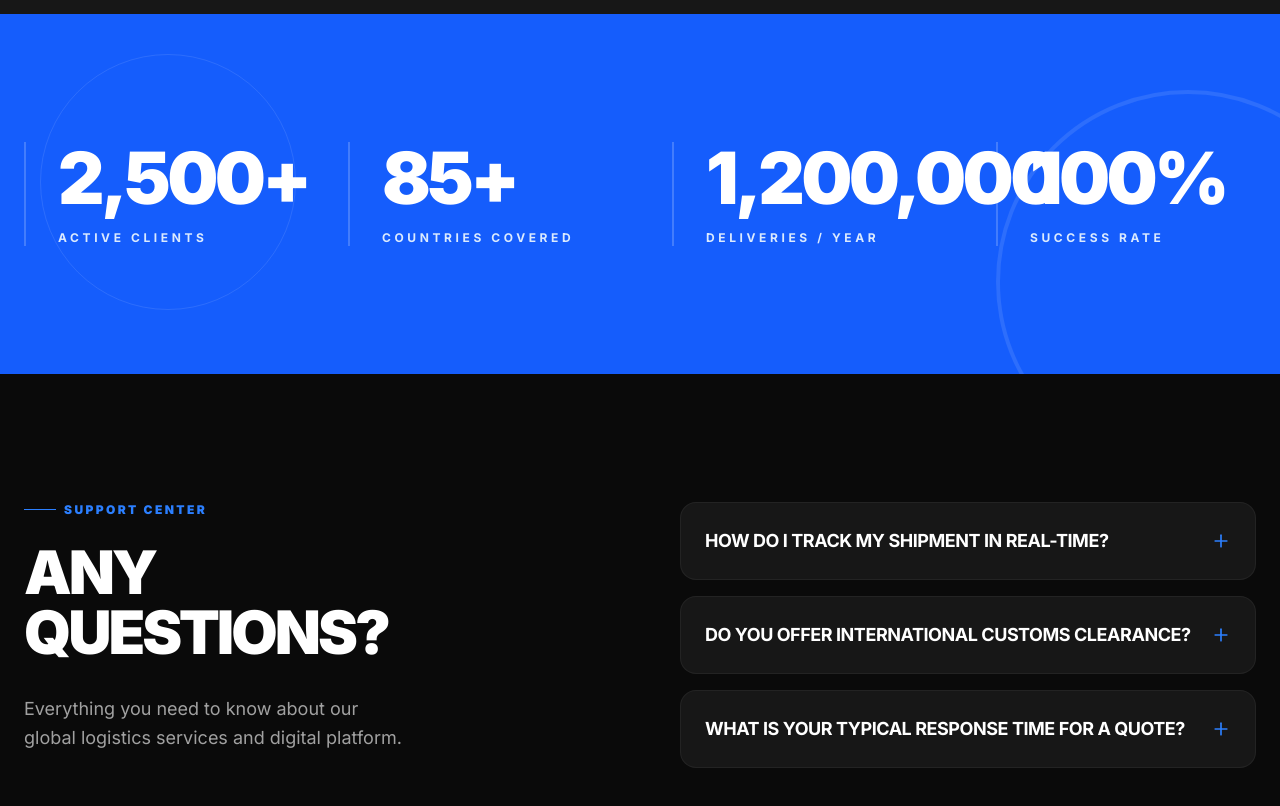
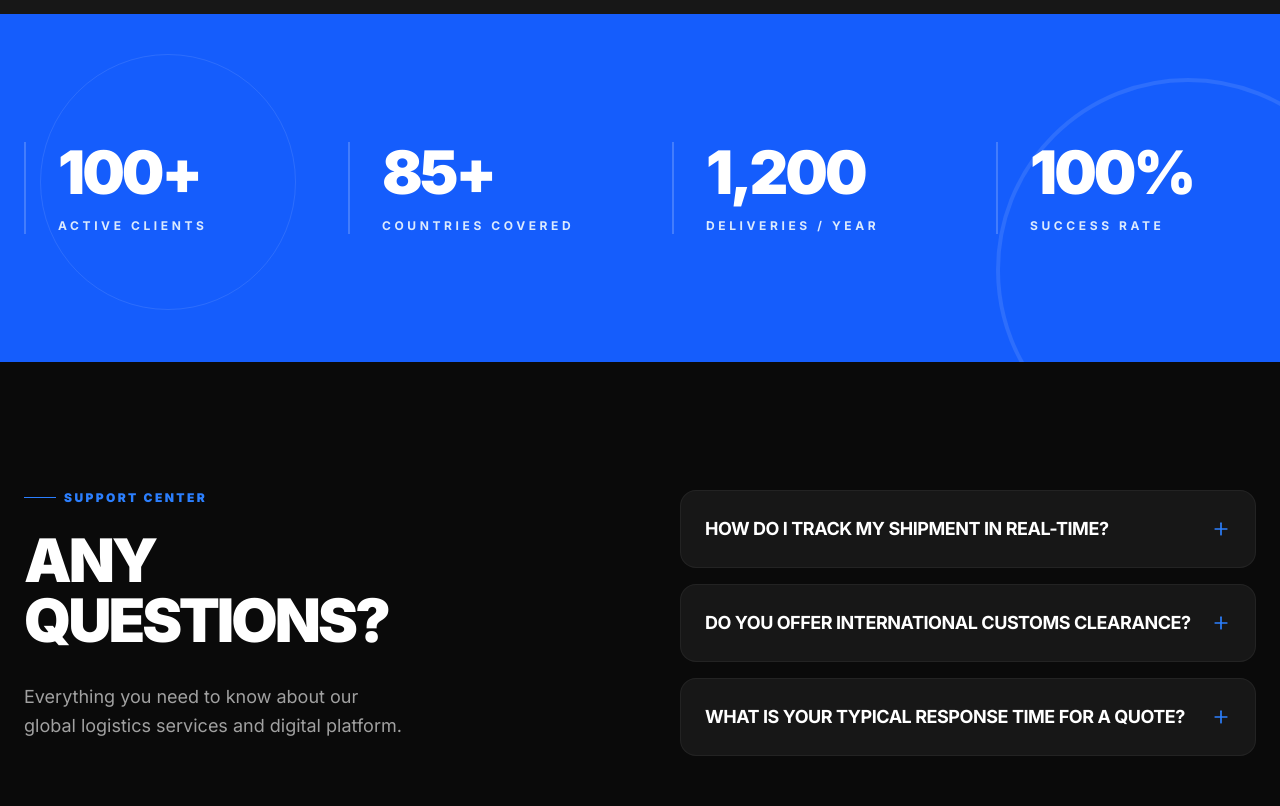
Before and after one commit to cloudmenson/vadim-repa, a Next.js app: page / in a window 1280 px wide. Shown: the part 3240-4046 px from the top of the page. Built offline with nearby package versions, Linux system fonts and the light colour scheme.

Commit message:
fix: update stats values and improve AnimatedCounter formatting

```diff
--- a/src/components/sections/Stats.tsx
+++ b/src/components/sections/Stats.tsx
@@ -3,7 +3,13 @@
 import { motion, useSpring, useTransform, useInView } from "framer-motion";
 import { useEffect, useRef } from "react";
 
-function AnimatedCounter({ value, suffix = "" }: { value: string; suffix?: string }) {
+function AnimatedCounter({
+  value,
+  suffix = "",
+}: {
+  value: string;
+  suffix?: string;
+}) {
   const ref = useRef(null);
   const isInView = useInView(ref, { once: true, margin: "-100px" });
 
@@ -16,8 +22,9 @@ function AnimatedCounter({ value, suffix = "" }: { value: string; suffix?: strin
     damping: 30,
   });
 
-  const display = useTransform(spring, (current) =>
-    Math.round(current).toLocaleString() + suffix
+  const display = useTransform(
+    spring,
+    (current) => Math.round(current).toLocaleString() + suffix,
   );
 
   useEffect(() => {
@@ -30,9 +37,9 @@ function AnimatedCounter({ value, suffix = "" }: { value: string; suffix?: strin
 }
 
 const stats = [
-  { label: "Active Clients", value: "2500", suffix: "+" },
+  { label: "Active Clients", value: "100", suffix: "+" },
   { label: "Countries Covered", value: "85", suffix: "+" },
-  { label: "Deliveries / Year", value: "1200000", suffix: "" },
+  { label: "Deliveries / Year", value: "1200", suffix: "" },
   { label: "Success Rate", value: "100", suffix: "%" },
 ];
 
@@ -54,9 +61,9 @@ export function Stats() {
               whileInView={{ opacity: 1, y: 0 }}
               viewport={{ once: true }}
               transition={{ delay: index * 0.1 }}
-              className="flex flex-col gap-4 border-l-2 border-white/20 pl-8"
+              className="flex flex-col gap-4 border-l-2 border-white/20 pl-6 md:pl-8"
             >
-              <span className="text-6xl md:text-7xl font-black text-white tracking-tighter">
+              <span className="text-5xl lg:text-6xl font-black text-white tracking-tighter whitespace-nowrap">
                 <AnimatedCounter value={stat.value} suffix={stat.suffix} />
               </span>
               <span className="text-blue-100 font-bold uppercase tracking-[0.3em] text-xs">
```
